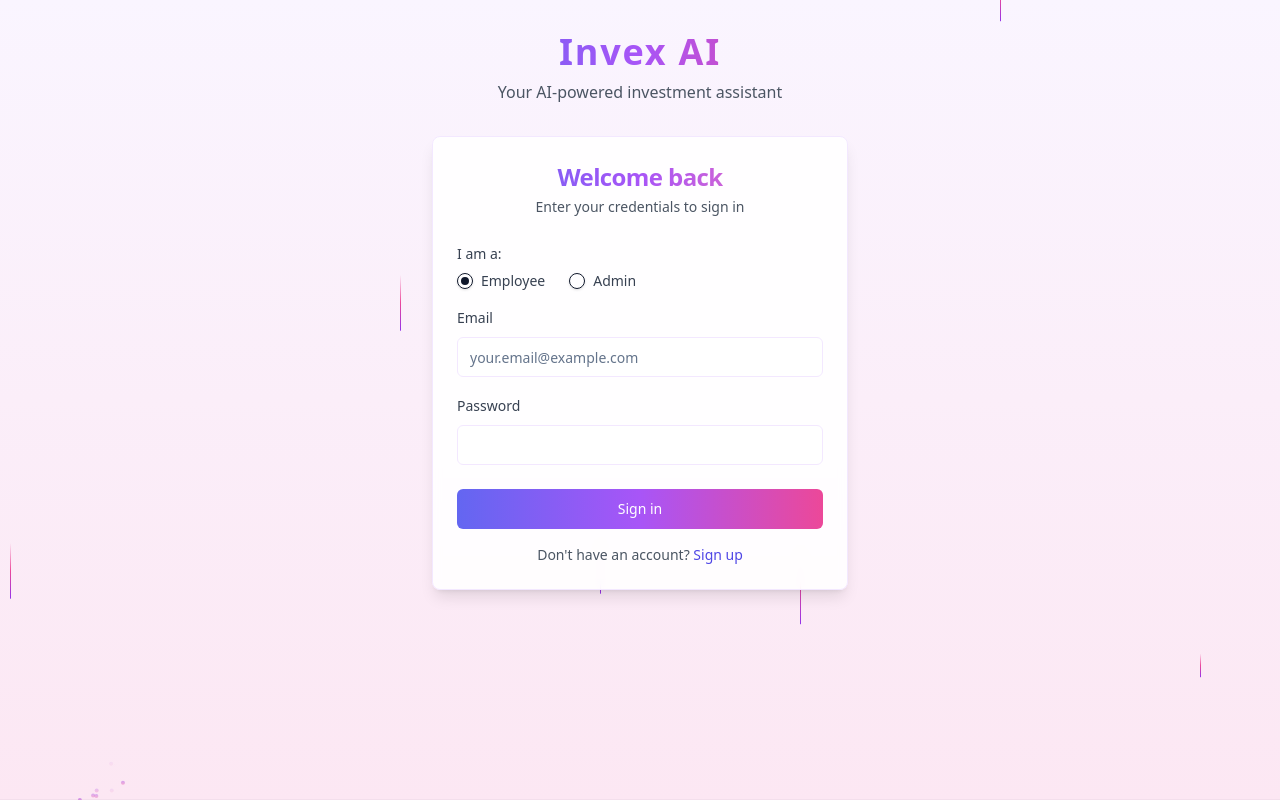
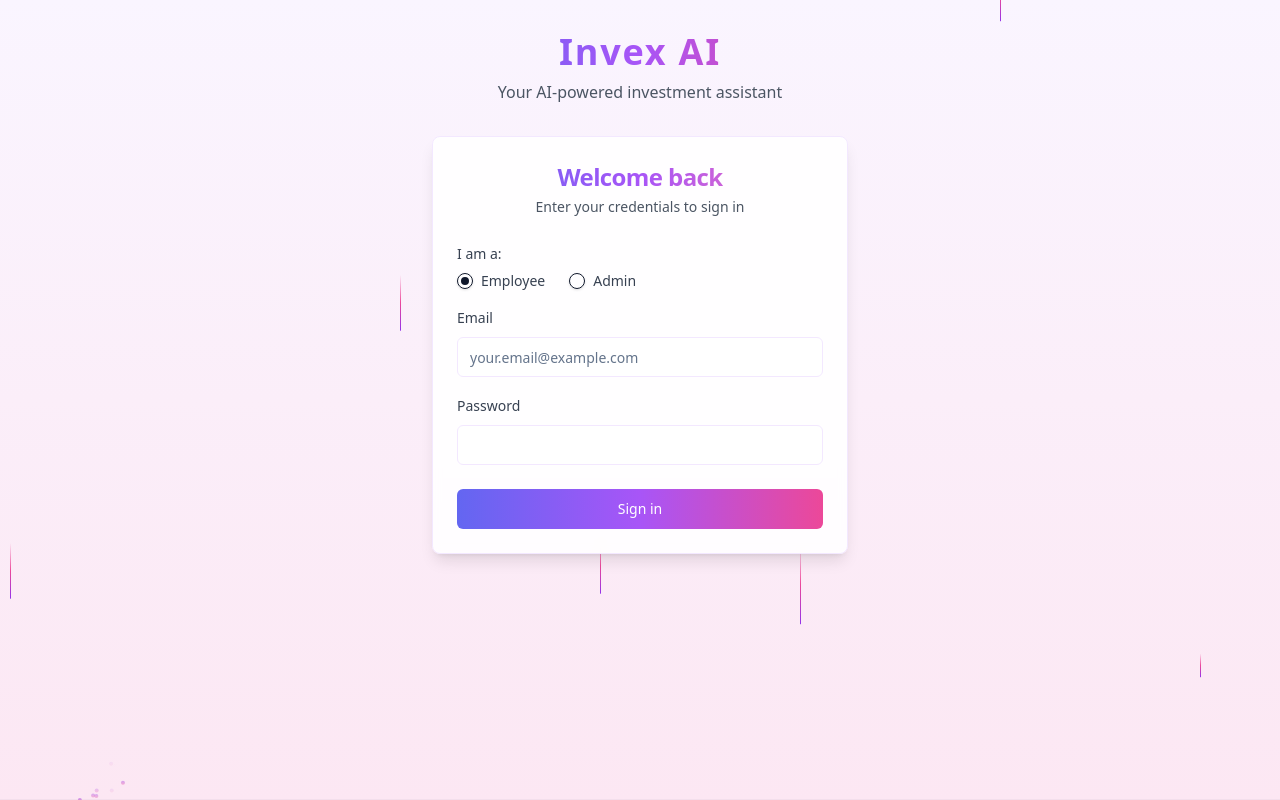
Before and after one commit to dummy-intern104/invex-billing, a React (Vite) app: page /login in a window 1280 px wide. Built offline with nearby package versions, Linux system fonts and the light colour scheme; the HTML template or start-up script is replaced by a standard one.

Commit message:
Remove signup option for employees
Remove the "Don't have an account? Sign up" link from the employee login form, as employees are no longer allowed to create accounts.

```diff
--- a/src/components/auth/login-form.tsx
+++ b/src/components/auth/login-form.tsx
@@ -10,13 +10,11 @@ import { RadioGroup, RadioGroupItem } from "@/components/ui/radio-group";
 import { useNavigate } from "react-router-dom";
 
 export function LoginForm() {
-  const { signIn, signUp, isLoading } = useAuth();
-  const [isSignUp, setIsSignUp] = useState(false);
+  const { signIn, isLoading } = useAuth(); // Removed signUp as it's no longer needed
   const [userRole, setUserRole] = useState("employee");
   const [formData, setFormData] = useState({
     email: "",
     password: "",
-    username: "",
   });
   const navigate = useNavigate();
 
@@ -33,7 +31,7 @@ export function LoginForm() {
         // For admin login, redirect directly to admin app
         window.location.href = "https://invexai-marzlet.netlify.app";
       } else {
-        // For employee role - only login (no signup)
+        // For employee role - only login
         const success = await signIn(formData.email, formData.password);
         if (success) {
           navigate("/billing");
@@ -44,20 +42,8 @@ export function LoginForm() {
     }
   };
 
-  const toggleAuthMode = () => {
-    // Only allow signup mode if admin role is selected
-    if (userRole === "admin") {
-      setIsSignUp(!isSignUp);
-    }
-  };
-
-  // When role changes, adjust signup state
   const handleRoleChange = (value: string) => {
     setUserRole(value);
-    // If switching to employee, force login mode
-    if (value === "employee") {
-      setIsSignUp(false);
-    }
   };
 
   return (
@@ -74,15 +60,12 @@ export function LoginForm() {
       <Card className="w-full max-w-md mx-auto shadow-lg bg-white/90 backdrop-blur-sm border-purple-100 dark:bg-black/40 dark:border-purple-900/30">
         <CardHeader className="space-y-1">
           <CardTitle className="text-xl sm:text-2xl font-bold text-center bg-clip-text text-transparent bg-gradient-to-r from-indigo-500 via-purple-500 to-pink-400">
-            {userRole === "admin" ? "Admin Login" : (isSignUp ? "Create Account" : "Welcome back")}
+            {userRole === "admin" ? "Admin Login" : "Welcome back"}
           </CardTitle>
           <CardDescription className="text-center text-gray-600 dark:text-gray-300">
             {userRole === "admin"
               ? "Click below to access admin portal"
-              : (isSignUp
-                ? "Enter your details to create your account"
-                : "Enter your credentials to sign in")
-            }
+              : "Enter your credentials to sign in"}
           </CardDescription>
         </CardHeader>
         <form onSubmit={handleSubmit}>
@@ -106,24 +89,9 @@ export function LoginForm() {
               </RadioGroup>
             </div>
 
-            {/* Only show these fields for employee, or admin in signup mode */}
-            {(userRole === "employee" || (userRole === "admin" && isSignUp)) && (
+            {/* Only show these fields for employee or admin */}
+            {(userRole === "employee" || userRole === "admin") && (
               <>
-                {isSignUp && (
-                  <div className="space-y-2">
-                    <Label htmlFor="username" className="text-gray-700 dark:text-gray-200">Username</Label>
-                    <Input
-                      id="username"
-                      name="username"
-                      type="text"
-                      placeholder="your_username"
-                      value={formData.username}
-                      onChange={handleChange}
-                      required
-                      className="border-purple-100 focus-visible:ring-purple-400 dark:border-purple-800/30"
-                    />
-                  </div>
-                )}
                 <div className="space-y-2">
                   <Label htmlFor="email" className="text-gray-700 dark:text-gray-200">Email</Label>
                   <Input
@@ -180,26 +148,12 @@ export function LoginForm() {
                 {isLoading ? (
                   <>
                     <Loader2 className="mr-2 h-4 w-4 animate-spin" />
-                    {isSignUp ? "Creating account..." : "Signing in..."}
+                    Signing in...
                   </>
                 ) : (
-                  <>{isSignUp ? "Sign up" : "Sign in"}</>
+                  <>Sign in</>
                 )}
               </Button>
-            )}
-
-            {userRole === "employee" && (
-              <div className="text-center text-sm text-gray-600 dark:text-gray-300">
-                {isSignUp ? "Already have an account?" : "Don't have an account?"}{" "}
-                <Button
-                  variant="link"
-                  className="p-0 h-auto font-normal text-indigo-600 hover:text-indigo-700 dark:text-purple-400 dark:hover:text-purple-300"
-                  type="button"
-                  onClick={toggleAuthMode}
-                >
-                  {isSignUp ? "Sign in" : "Sign up"}
-                </Button>
-              </div>
             )}
           </CardFooter>
         </form>
```
